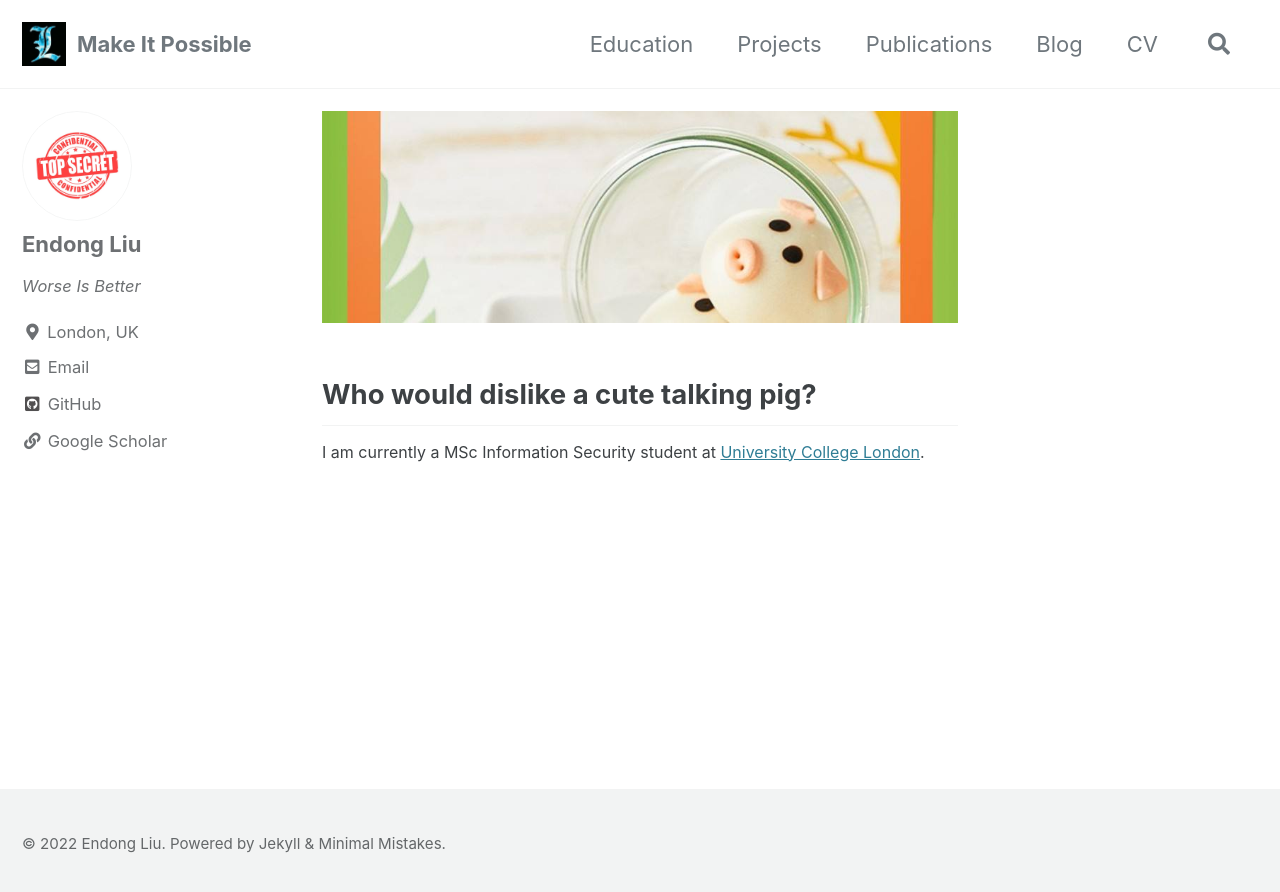
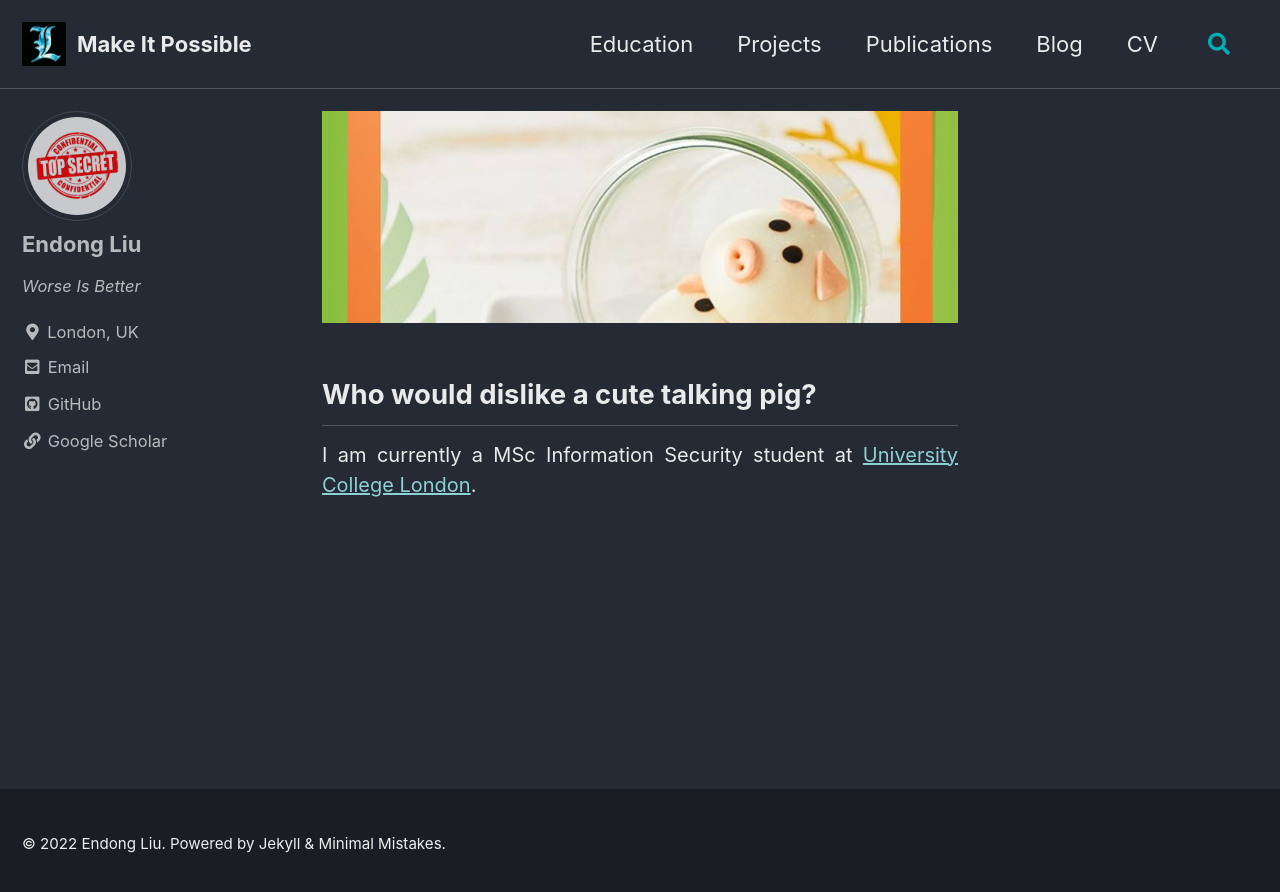
Before and after one commit to ZzPoLariszZ/zzpolariszz.github.io, a Jekyll site: the page built from index.html, in a window 1280 px wide. Shown: the top 892 px of the page. Built offline with Jekyll 4.4.1, drawn with Linux system fonts in a browser that asks for light colours; cached includes are drawn as plain includes; the list of posts is cut into pages by our own code.

Commit message:
Update Skin and Font Size

```diff
--- a/_config.yml
+++ b/_config.yml
@@ -12,7 +12,7 @@
 
 # theme                  : "minimal-mistakes-jekyll"
 # remote_theme           : "mmistakes/minimal-mistakes"
-minimal_mistakes_skin    : "default" # "air", "aqua", "contrast", "dark", "dirt", "neon", "mint", "plum", "sunrise"
+minimal_mistakes_skin    : "dark" # "air", "aqua", "contrast", "dark", "dirt", "neon", "mint", "plum", "sunrise"
 
 # Site Settings
 locale                   : "en-GB"
--- a/index.html
+++ b/index.html
@@ -11,7 +11,7 @@ author_profile: true
 
         <h2>Who would dislike a cute talking pig?</h2>
 
-        <p style="font-size:16px">
+        <p style="font-size:20px">
             I am currently a MSc Information Security student at <a href="https://www.ucl.ac.uk/">University College London</a>.
         </p>
 
```
